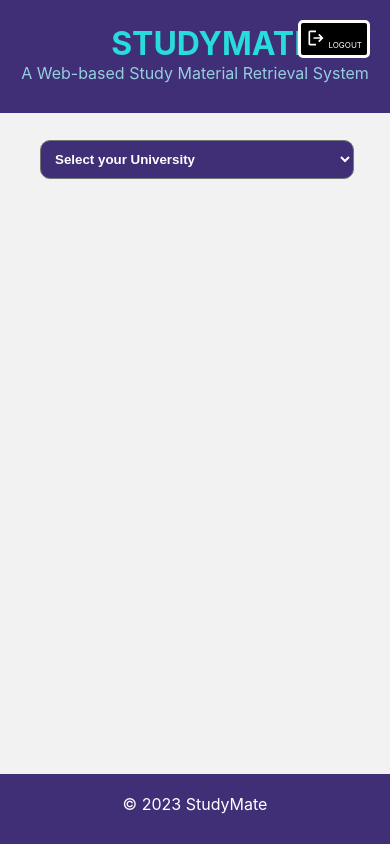
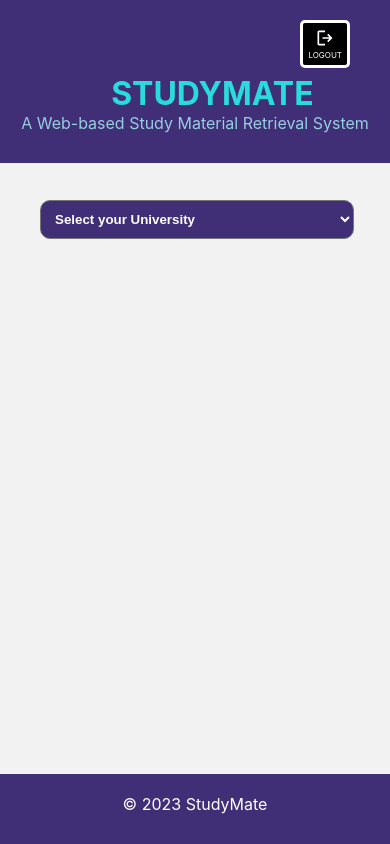
Before and after one commit to sameemul-haque/MiniStudyMate, a React (Create React App) app: page / in a window 390 px wide. Built offline with nearby package versions, Linux system fonts and the light colour scheme; some icons are missing.

Commit message:
updated the header and css for better view - in mobile devices as well

```diff
--- a/src/App.css
+++ b/src/App.css
@@ -49,6 +49,12 @@ nav a:hover {
   transition: all 0.2s;
 }
 
+.logout-wrapper {
+  position: absolute;
+  top: 0px;
+  right: 20px;
+}
+
 @media only screen and (max-width: 600px) {
   nav a {
     border-radius: 5px;
@@ -56,6 +62,19 @@ nav a:hover {
   }
   nav a:hover {
     font-size: 0.3rem;
+  }
+
+  .logout-wrapper {
+    top: 0;
+    right: 20px;
+  }
+
+  header h1 {
+    margin-top: 50px;
+  }
+
+  form {
+    margin-top: 60px;
   }
 }
 
--- a/src/components/Header.js
+++ b/src/components/Header.js
@@ -1,19 +1,23 @@
 import { Icon } from "@iconify/react";
+
 function Header() {
   return (
     <header>
+      <div className="logout-wrapper">
+        <nav>
+          <a href="login.html">
+            <Icon style={{ fontSize: 20 }} icon="material-symbols:logout" />{" "}
+            LOGOUT
+          </a>
+        </nav>
+      </div>
       <h1>
         <Icon style={{ fontSize: 35 }} icon="game-icons:graduate-cap" />
         StudyMate
       </h1>
       <p id="head-caption">A Web-based Study Material Retrieval System</p>
-      <nav>
-        <a href="login.html">
-          <Icon style={{ fontSize: 20 }} icon="material-symbols:logout" />{" "}
-          LOGOUT
-        </a>
-      </nav>
     </header>
   );
 }
+
 export default Header;
```
Also changed, not shown: public/manifest.json.
